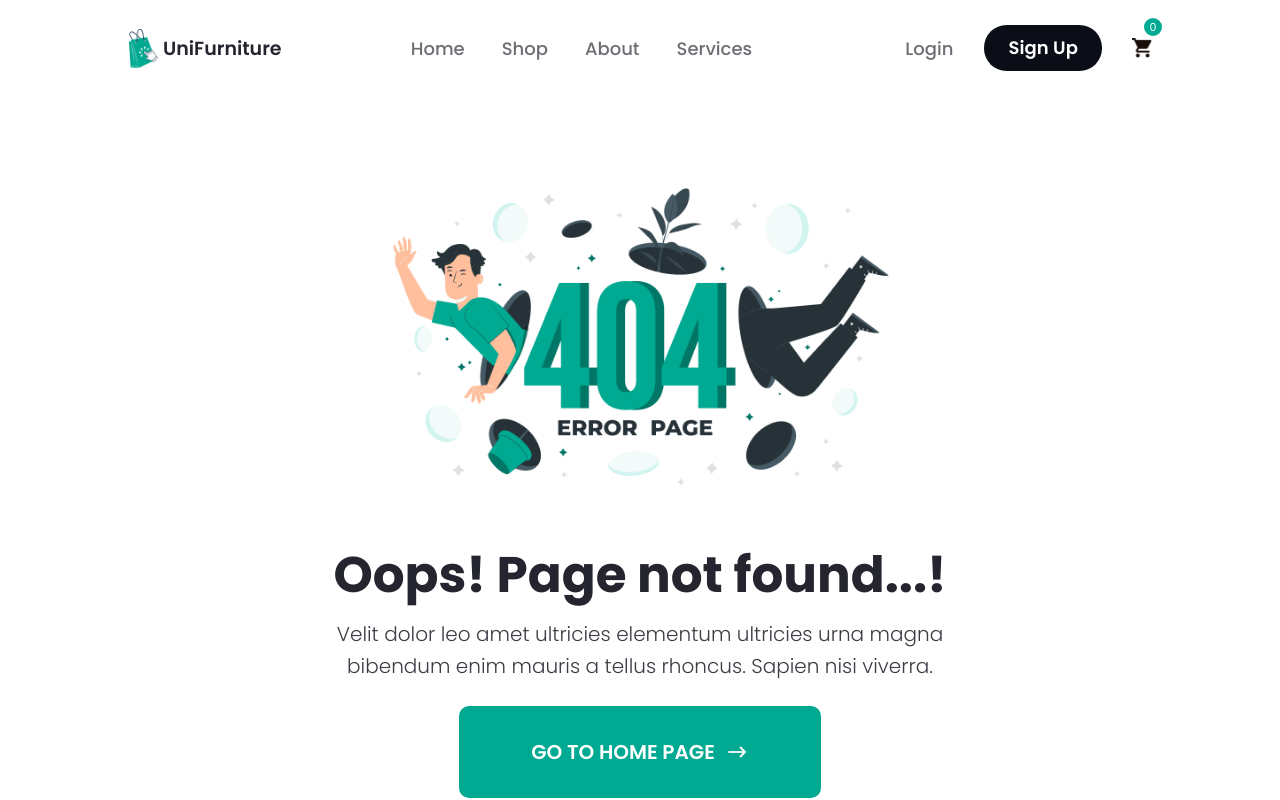
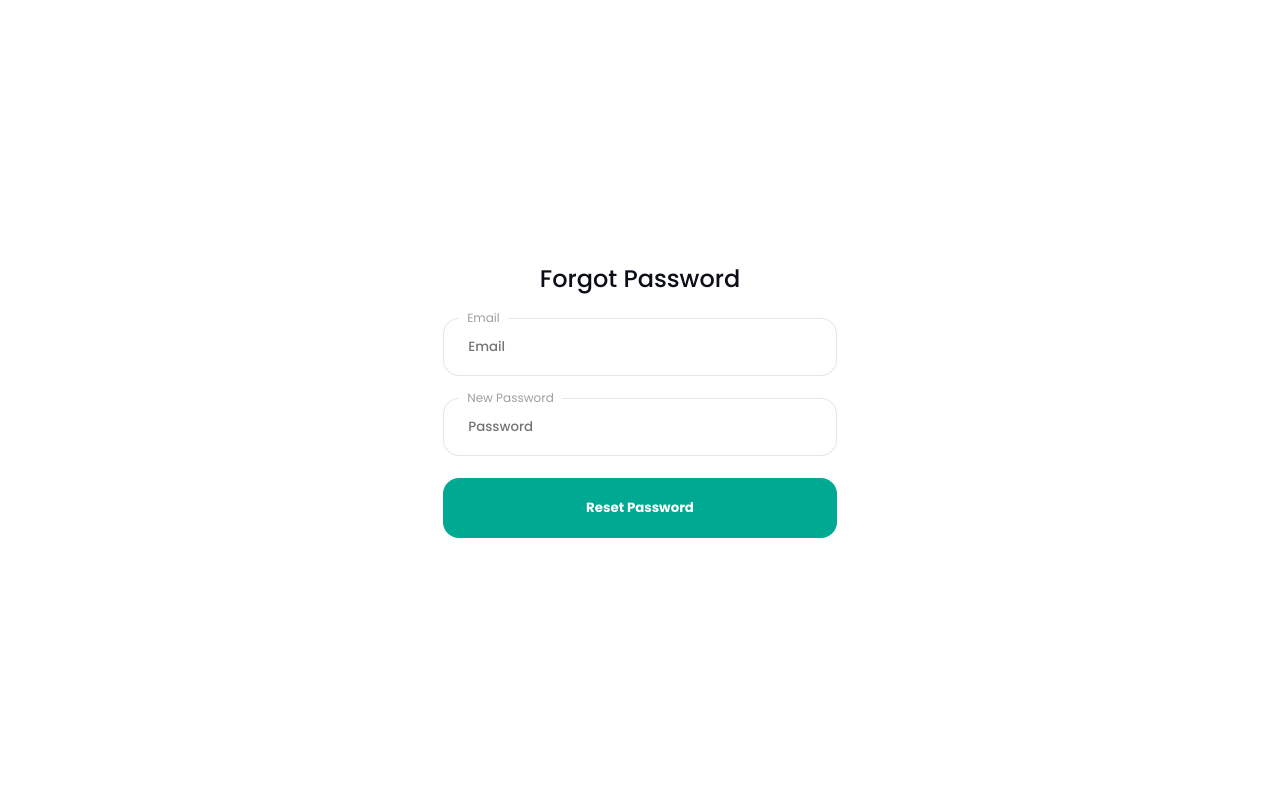
Before and after one commit to Shalala-Shafiyeva/UniFurniture, a React (Create React App) app: page /forgot-password in a window 1280 px wide. Shown: the top 800 px of the page. Built offline with nearby package versions, Linux system fonts and the light colour scheme.

Commit message:
Forgot password page

```diff
--- a/src/App.js
+++ b/src/App.js
@@ -1,5 +1,6 @@
 import Login from "./pages/Login";
 import Register from "./pages/Register";
+import ForgotPassword from "./pages/ForgotPassword";
 import "./App.css";
 import { Routes, Route } from "react-router-dom";
 import NotFound from "./pages/NotFound";
@@ -20,6 +21,7 @@ function App() {
       <Routes>
         <Route path="/" element={<Home />} />
         <Route path="/shop" element={<Shopping />} />
+        <Route path="/forgot-password" element={<ForgotPassword />} />
         <Route path="/login" element={<Login />} />
         <Route path="/register" element={<Register />} />
         <Route path="/about" element={<About />} />
--- /dev/null
+++ b/src/components/forgotPassword/forgotPassword.css
@@ -0,0 +1,128 @@
+.container-forgot {
+    width: 80%;
+    max-width: 80%;
+    margin: 0 auto;
+    height: 100vh;
+    display: flex;
+    justify-content: center;
+    align-items: center;
+}
+
+.container-forgot .wrapper {
+    width: 100%;
+    height: max-content;
+    display: flex;
+    justify-content: center;
+    align-items: center;
+    padding: 20px;
+    flex-direction: column;
+    gap: 22px;
+
+}
+
+.container-forgot .wrapper h3 {
+    color: #0B0D17;
+    text-align: center;
+    font-size: 24px;
+    font-weight: 500;
+    line-height: 34px;
+}
+
+.container-forgot .wrapper .form {
+    width: 40%;
+    height: max-content;
+    display: flex;
+    justify-content: center;
+    align-items: center;
+    flex-direction: column;
+    gap: 22px;
+}
+
+.container-forgot .wrapper form {
+    width: 100%;
+    height: max-content;
+    display: flex;
+    justify-content: center;
+    align-items: center;
+    flex-direction: column;
+    gap: 22px;
+}
+
+.container-forgot .wrapper form>div {
+    width: 100%;
+    display: flex;
+    flex-direction: column;
+    gap: 5px;
+}
+
+.container-forgot .wrapper .inp {
+    width: 100%;
+    position: relative;
+}
+
+.container-forgot input {
+    width: 100%;
+    border-radius: 16px;
+    border: 1px solid rgba(11, 13, 23, 0.1);
+    color: #0B0D17;
+    font-weight: 500;
+    line-height: 24px;
+    padding: 16px 24px;
+    outline: none;
+}
+
+.container-forgot label {
+    position: absolute;
+    top: 0;
+    left: 16px;
+    transform: translate(0, -50%);
+    color: rgba(11, 13, 23, 0.4);
+    font-size: 12px;
+    line-height: 16px;
+    padding: 0 8px;
+    background: #FFF;
+}
+
+.container-forgot .btn {
+    width: 100%;
+    padding: 16px 0;
+    border-radius: 16px;
+    background: #00A991;
+    color: #FFF;
+    text-align: center;
+    font-weight: 700;
+    line-height: 24px;
+    cursor: pointer;
+    border: 2px solid transparent;
+    transition: 0.3s all ease-in-out;
+}
+
+.container-forgot .btn:hover {
+    background-color: #FFF;
+    color: #00A991;
+    border: 2px solid #00A991;
+}
+
+@media (max-width:576px){
+    .container-forgot .wrapper .form{
+        width: 80%;
+    }
+}
+
+@media (max-width:340px){
+    .container-forgot{
+        width: 90%;
+    }
+
+    .container-forgot .wrapper .form{
+        width: 100%;
+    }
+
+    .container-forgot .wrapper h3{
+        font-size: 18px;
+    }
+
+    .container-forgot input{
+        padding:10px 22px;
+    }
+}
--- a/src/components/login/DesktopMode.jsx
+++ b/src/components/login/DesktopMode.jsx
@@ -108,9 +108,9 @@ function DesktopMode() {
                 onChange(e);
               }}
             />
-            <a href="" id="forgetPass">
+            <Link to="/forgot-password" id="forgetPass">
               Forget Password ?
-            </a>
+            </Link>
           </div>
           {errors.password && <p className="reg-error">{errors.password}</p>}
           <div className="icons">
--- a/src/components/login/MobileMode.jsx
+++ b/src/components/login/MobileMode.jsx
@@ -120,7 +120,7 @@ function MobileMode() {
                 <label htmlFor="remember">Remember me</label>
               </div> */}
               <div className="forgetItem">
-                <a href="">Forgot Password?</a>
+                <Link to="/forgot-password">Forgot Password?</Link>
               </div>
             </div>
             <button className="submit" to="/" type="submit">
--- /dev/null
+++ b/src/pages/ForgotPassword.jsx
@@ -0,0 +1,106 @@
+import React, { useState } from "react";
+import { Helmet } from "react-helmet";
+import "../components/forgotPassword/forgotPassword.css";
+import { useNavigate } from "react-router-dom";
+
+function ForgotPassword() {
+  const navigate = useNavigate();
+  const [data, setData] = useState({
+    email: "",
+    password: "",
+  });
+  const [errors, setErrors] = useState({});
+  const [invalidCredentials, setInvalidCredentials] = useState("");
+
+  const handleSubmit = async () => {
+    try {
+      const response = await fetch(
+        "http://localhost:8000/api/forgot-password",
+        {
+          method: "POST",
+          headers: { "Content-Type": "application/json" },
+          body: JSON.stringify(data),
+        }
+      );
+
+      const result = await response.json();
+      console.log(result);
+
+      if (response.status == 422) {
+        setErrors(result.errors || {});
+        setInvalidCredentials("");
+      } else if (response.status == 401) {
+        setInvalidCredentials(result.message);
+        setErrors({});
+      } else {
+        setErrors({});
+        setInvalidCredentials("");
+        navigate("/login");
+      }
+    } catch (error) {
+      console.error("Error reset password:", error);
+    }
+  };
+
+  return (
+    <div className="container-forgot">
+      <Helmet>
+        <title>Forgot Password</title>
+      </Helmet>
+      <div className="wrapper">
+        <h3>Forgot Password</h3>
+        <div className="form">
+          <form
+            action=""
+            method="POST"
+            onSubmit={(e) => {
+              e.preventDefault();
+              handleSubmit();
+            }}
+          >
+            <div>
+              <div className="inp">
+                <label htmlFor="email">Email</label>
+                <input
+                  type="text"
+                  name="email"
+                  id="email"
+                  placeholder="Email"
+                  value={data.email}
+                  onChange={(e) => setData({ ...data, email: e.target.value })}
+                />
+              </div>
+              {errors.email && <p className="reg-error">{errors.email}</p>}
+              {invalidCredentials && (
+                <p className="reg-error">{invalidCredentials}</p>
+              )}
+            </div>
+            <div>
+              <div className="inp">
+                <label htmlFor="password">New Password</label>
+                <input
+                  type="password"
+                  name="password"
+                  id="password"
+                  placeholder="Password"
+                  value={data.password}
+                  onChange={(e) =>
+                    setData({ ...data, password: e.target.value })
+                  }
+                />
+              </div>
+              {errors.password && (
+                <p className="reg-error">{errors.password}</p>
+              )}
+            </div>
+            <button type="submit" className="btn">
+              Reset Password
+            </button>
+          </form>
+        </div>
+      </div>
+    </div>
+  );
+}
+
+export default ForgotPassword;
```
